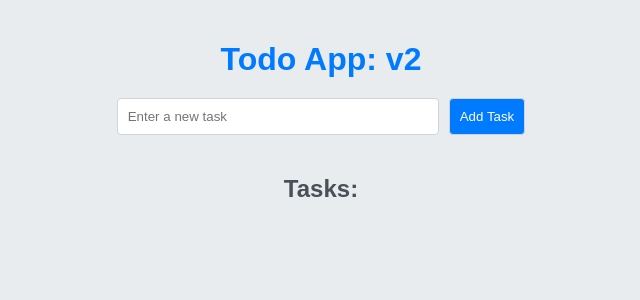
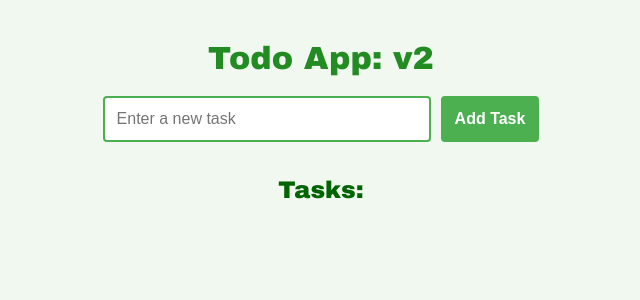
Before and after one commit to devops051033/Jenkins-project-k8s, a Flask app: page / in a window 1280 px wide. Shown: the top 300 px of the page, without its empty margins (319-959 px from the left). Run offline with Flask 3, Linux system fonts and the light colour scheme.

Commit message:
index.html updated

```diff
--- a/templates/index.html
+++ b/templates/index.html
@@ -6,19 +6,24 @@
     <title>Todo App</title>
     <style>
         body {
-            font-family: Arial, sans-serif;
-            background-color: #e9ecef;
+            font-family: 'Arial Black', Arial, sans-serif; /* Bolder font */
+            background-color: #f0f8f0; /* Light green background */
             margin: 0;
             padding: 20px;
-            color: #495057;
+            color: #2f4f4f; /* Dark slate gray color for text */
             display: flex;
             flex-direction: column;
             align-items: center;
         }
 
         h1 {
-            color: #007bff;
+            color: #228B22; /* Forest green */
             margin-bottom: 20px;
+        }
+
+        h2 {
+            color: #006400; /* Dark green */
+            margin: 15px 0;
         }
 
         form {
@@ -31,9 +36,10 @@
         input[type="text"],
         input[type="submit"] {
             border-radius: 4px;
-            border: 1px solid #ced4da;
-            padding: 10px;
+            border: 2px solid #4CAF50; /* Green border */
+            padding: 12px; /* Increased padding for a bolder appearance */
             margin: 0 5px;
+            font-size: 16px; /* Increased font size */
         }
 
         input[type="text"] {
@@ -42,19 +48,20 @@
         }
 
         input[type="text"]:focus {
-            border: 1px solid #007bff;
+            border: 2px solid #2E8B57; /* Darker green on focus */
             outline: none;
         }
 
         input[type="submit"] {
-            background-color: #007bff;
+            background-color: #4CAF50; /* Green background */
             color: white;
             cursor: pointer;
             transition: background-color 0.3s;
+            font-weight: bold; /* Bold text */
         }
 
         input[type="submit"]:hover {
-            background-color: #0056b3;
+            background-color: #388E3C; /* Darker green on hover */
         }
 
         ul {
@@ -67,7 +74,7 @@
             background-color: #fff;
             margin-bottom: 10px;
             padding: 15px;
-            border: 1px solid #ced4da;
+            border: 2px solid #4CAF50; /* Green border */
             border-radius: 4px;
             display: flex;
             justify-content: space-between;
@@ -77,26 +84,29 @@
 
         li:hover {
             transform: scale(1.02);
+            box-shadow: 0 0 10px rgba(0, 0, 0, 0.2); /* Shadow effect on hover */
         }
 
         .task-text {
             margin: 0;
             flex-grow: 1;
             padding-right: 10px;
+            font-weight: bold; /* Bold task text */
         }
 
         .delete-button {
-            background-color: #dc3545;
+            background-color: #DC143C; /* Crimson for delete button */
             border: none;
             border-radius: 4px;
             color: white;
-            padding: 8px 12px;
+            padding: 10px 15px;
             cursor: pointer;
             transition: background-color 0.3s;
+            font-weight: bold; /* Bold text for delete button */
         }
 
         .delete-button:hover {
-            background-color: #c82333;
+            background-color: #B22222; /* Darker red on hover */
         }
     </style>
 </head>
```
